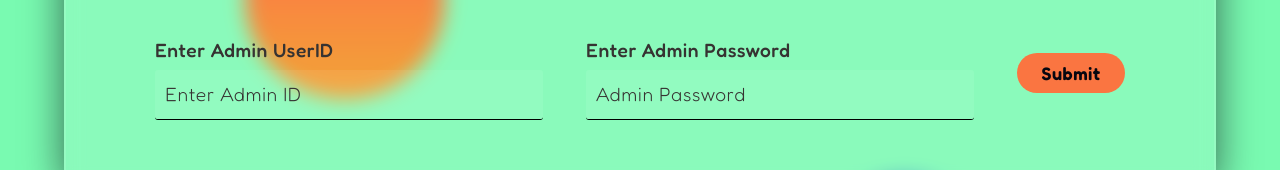
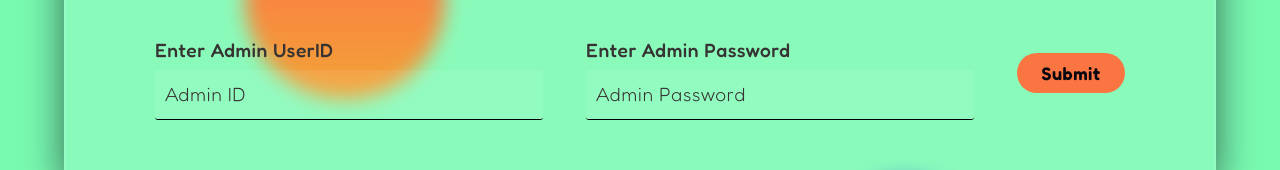
Before and after one commit to Sarthak-choudhari-8/QBProject, a React (Vite) app in the folder client/: page /admin in a window 1280 px wide. Shown: the part 161-331 px from the top of the page. Built offline with nearby package versions, Linux system fonts and the light colour scheme; no server answers.

Commit message:
Update Admin.jsx

```diff
--- a/client/src/pages/Admin.jsx
+++ b/client/src/pages/Admin.jsx
@@ -90,8 +90,8 @@ return (
       <div className="admin-form-heading">  <h3> Admin Login </h3></div>
 <div className="admin-inp1">
         <label htmlFor="username"  id="admin-form-label">Enter Admin UserID</label>
-        <input className="admin-input" type="text" placeholder="Enter Admin ID" id="username" name="username" onChange={(e) =>handleChange(e) } required />
-        </div>
+        <input className="admin-input" type="text" placeholder="Admin ID"  name="username" id="username" onChange={(e) =>handleChange(e) } required />
+</div>
 
 <div className="admin-inp2">
         <label htmlFor="password"  id="admin-form-label" >Enter Admin Password</label>
```
